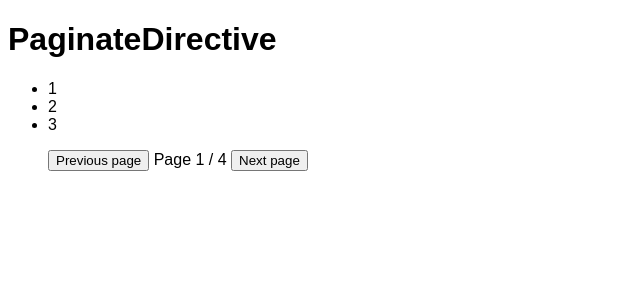
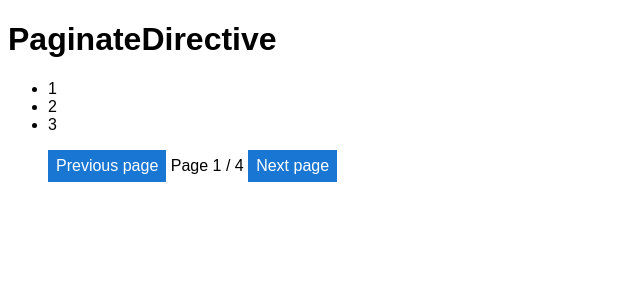
Before and after one commit to molily/paginate-directive, an Angular app: page / in a window 1280 px wide. Shown: the top 300 px of the page, without its empty margins (0-640 px from the left). Built offline with nearby package versions, Linux system fonts and the light colour scheme.

Commit message:
Add button styles

```diff
--- a/src/styles.css
+++ b/src/styles.css
@@ -3,3 +3,14 @@ html {
   color: black;
   background-color: white;
 }
+
+button {
+  border: 0;
+  padding: 0 0.5rem;
+  font-size: inherit;
+  line-height: 1;
+  min-width: 2rem;
+  height: 2rem;
+  background-color: #1976d2;
+  color: #fff;
+}
```
